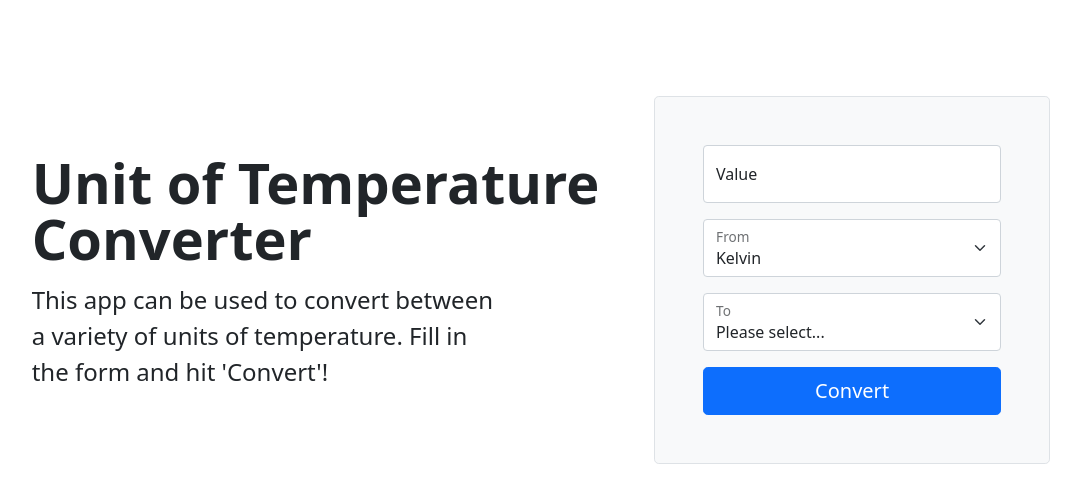
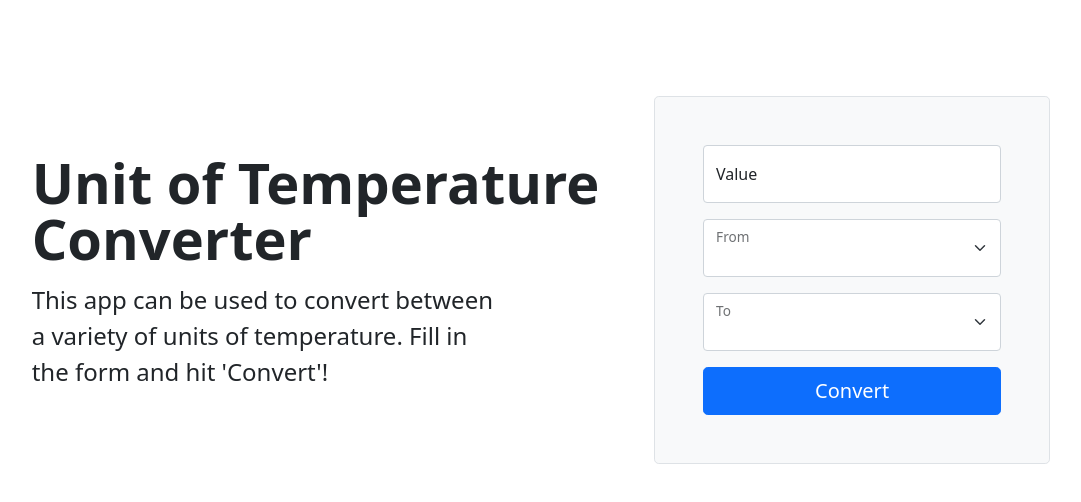
Before and after one commit to danjones/converter, an Angular app in the folder Converter/Web/ClientApp/: page /home in a window 1280 px wide. Shown: the top 502 px of the page, without its empty margins (99-1180 px from the left). Built offline with nearby package versions, Linux system fonts and the light colour scheme.

Commit message:
Move convert form to separate component. Use reactive forms.

```diff
--- /dev/null
+++ b/Converter/Web/ClientApp/src/app/converter/converter.component.html
@@ -0,0 +1,25 @@
+<form class="p-4 p-md-5 border rounded-3 bg-light" [formGroup]="convertForm" (ngSubmit)="onSubmit()">
+  <div class="form-floating mb-3">
+    <input type="number" class="form-control" id="value" placeholder="32.4" step="0.1" aria-label="Value to convert" formControlName="value">
+    <label for="value">Value</label>
+  </div>
+  <div class="form-floating mb-3">
+    <select class="form-select" id="floatingSelect" aria-label="Unit to convert from" formControlName="fromId">
+      <option disabled>Please select...</option>
+      <option value="1">Kelvin</option>
+      <option value="2">Celcius</option>
+      <option value="3">Farenheit</option>
+    </select>
+    <label for="floatingSelect">From</label>
+  </div>
+  <div class="form-floating mb-3">
+    <select class="form-select" id="floatingSelect" aria-label="Unit to convert to" formControlName="toId">
+      <option selected disabled>Please select...</option>
+      <option value="1">Kelvin</option>
+      <option value="2">Celcius</option>
+      <option value="3">Farenheit</option>
+    </select>
+    <label for="floatingSelect">To</label>
+  </div>
+  <button class="w-100 btn btn-lg btn-primary" type="submit">Convert</button>
+</form>
--- /dev/null
+++ b/Converter/Web/ClientApp/src/app/converter/converter.component.ts
@@ -0,0 +1,24 @@
+import { Component, OnInit } from '@angular/core';
+import { FormControl, FormGroup, Validators } from '@angular/forms';
+
+@Component({
+  selector: 'app-converter',
+  templateUrl: './converter.component.html',
+  styleUrls: ['./converter.component.scss']
+})
+export class ConverterComponent implements OnInit {
+  convertForm = new FormGroup({
+    value: new FormControl('', Validators.required),
+    fromId: new FormControl('', Validators.required),
+    toId: new FormControl('', Validators.required)
+  });
+
+  constructor() { }
+
+  ngOnInit(): void {
+  }
+
+  onSubmit(): void {
+    alert();
+  }
+}
--- a/Converter/Web/ClientApp/src/app/home/home.component.html
+++ b/Converter/Web/ClientApp/src/app/home/home.component.html
@@ -5,31 +5,7 @@
       <p class="col-lg-10 fs-4">This app can be used to convert between a variety of units of temperature. Fill in the form and hit 'Convert'!</p>
     </div>
     <div class="col-md-10 mx-auto col-lg-5">
-      <form class="p-4 p-md-5 border rounded-3 bg-light">
-        <div class="form-floating mb-3">
-          <input type="number" class="form-control" id="value" placeholder="32.4" step="0.1" aria-label="Value to convert">
-          <label for="value">Value</label>
-        </div>
-        <div class="form-floating mb-3">
-          <select class="form-select" id="floatingSelect" aria-label="Unit to convert from">
-            <option disabled>Please select...</option>
-            <option value="1">Kelvin</option>
-            <option value="2">Celcius</option>
-            <option value="3">Farenheit</option>
-          </select>
-          <label for="floatingSelect">From</label>
-        </div>
-        <div class="form-floating mb-3">
-          <select class="form-select" id="floatingSelect" aria-label="Unit to convert to">
-            <option selected disabled>Please select...</option>
-            <option value="1">Kelvin</option>
-            <option value="2">Celcius</option>
-            <option value="3">Farenheit</option>
-          </select>
-          <label for="floatingSelect">To</label>
-        </div>
-        <button class="w-100 btn btn-lg btn-primary" type="submit">Convert</button>
-      </form>
+      <app-converter></app-converter>
     </div>
   </div>
 </div>
--- a/Converter/Web/ClientApp/src/app/home/home.component.ts
+++ b/Converter/Web/ClientApp/src/app/home/home.component.ts
@@ -1,4 +1,5 @@
 import { Component, OnInit } from '@angular/core';
+import { FormControl, FormGroup } from '@angular/forms';
 
 @Component({
   selector: 'app-home',
@@ -6,6 +7,11 @@ import { Component, OnInit } from '@angular/core';
   styleUrls: ['./home.component.scss']
 })
 export class HomeComponent implements OnInit {
+  convertForm = new FormGroup({
+    value: new FormControl(''),
+    fromId: new FormControl(''),
+    toId: new FormControl('')
+  });
 
   constructor() { }
 
```
Also changed, not shown: Converter/Web/ClientApp/src/app/app.module.ts (+6 -2 lines), Converter/Web/ClientApp/src/app/converter/converter.component.scss (added), 1 other file (tests, documents, lock files or other folders).
